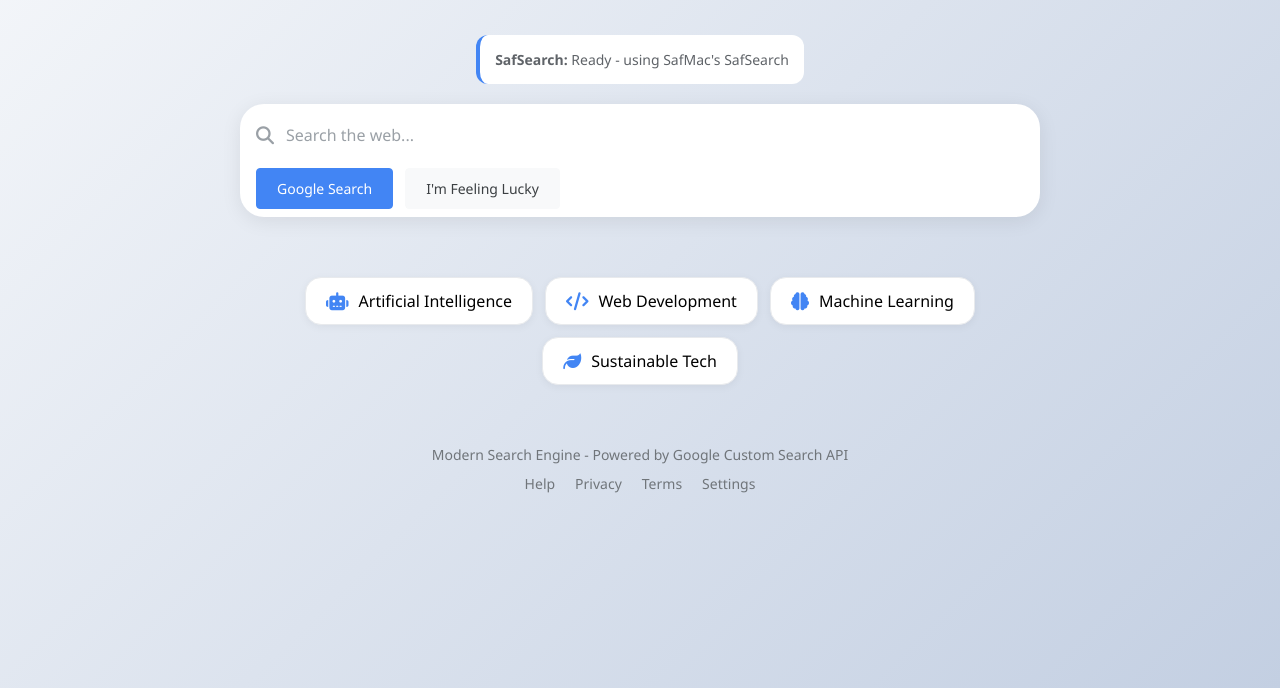
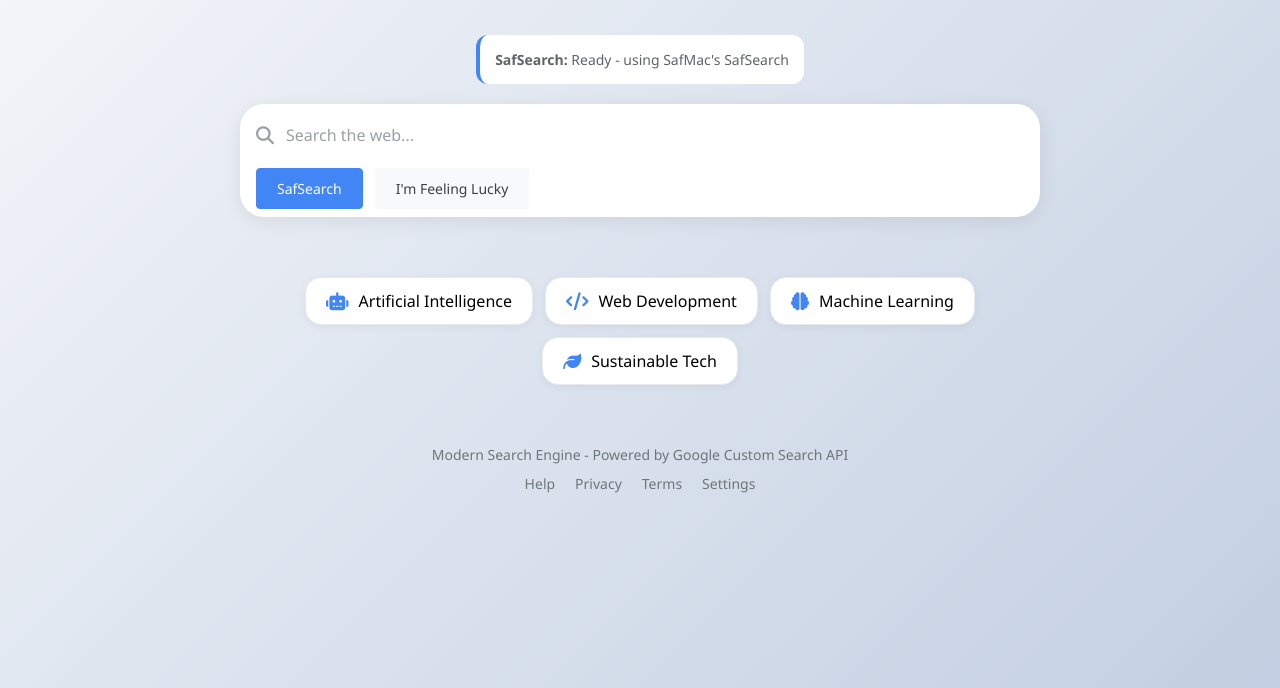
Before and after one commit to saffar731/SafMac, a plain HTML site: page googlesearch.html in a window 1280 px wide. Shown: the part 112-800 px from the top of the page. Drawn offline with Linux system fonts and the light colour scheme.

Commit message:
Update SafSearch branding in HTML file

```diff
--- a/googlesearch.html
+++ b/googlesearch.html
@@ -365,7 +365,7 @@
 
             </div>
             <div class="search-buttons">
-                <button class="search-btn primary" id="searchButton">Google Search</button>
+                <button class="search-btn primary" id="searchButton">SafSearch</button>
                 <button class="search-btn">I'm Feeling Lucky</button>
             </div>
         </div>
```
